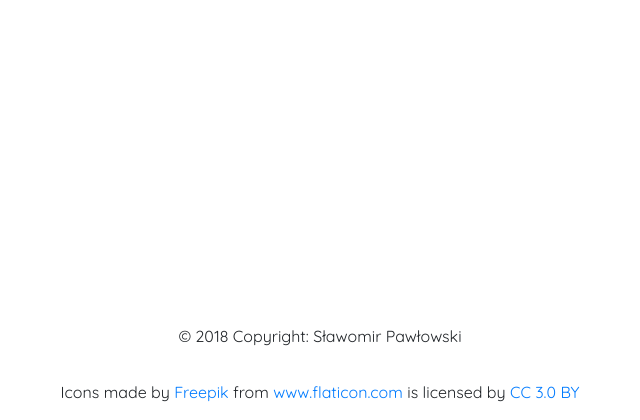
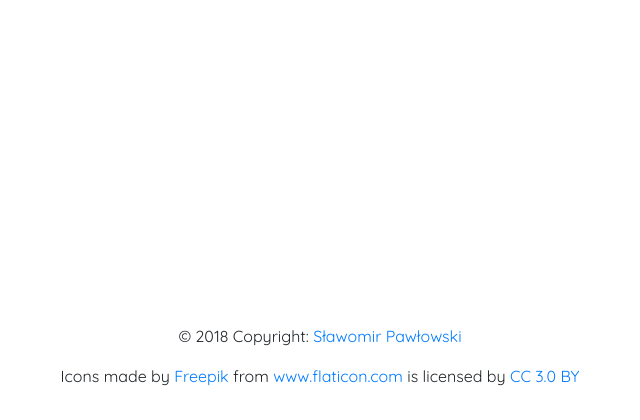
Before and after one commit to slapa2/Plants, a Flask app: page /account in a window 1280 px wide. Shown: the part 772-1192 px from the top of the page, without its empty margins (320-960 px from the left). Run offline with Flask 2, Linux system fonts and the light colour scheme; a user stored in the database is signed in; some libraries are stand-ins or nearby versions.

Commit message:
Addet link to email in footer, biutyfy footer

```diff
--- a/plants/main/templates/layout.html
+++ b/plants/main/templates/layout.html
@@ -72,9 +72,9 @@
 </main>
 <footer class="page-footer font-small mt-4" {% if request.path == '/' %}style="color: grey" {% endif %}>
     <div class="footer-copyright text-center py-3">
-        © 2018 Copyright: Sławomir Pawłowski
+        <p>© 2018 Copyright: <a href="mailto:bazaroslin@gmail.com" target="_blank">Sławomir Pawłowski</a></p>
+        <p>Icons made by <a href="http://www.freepik.com" title="Freepik">Freepik</a> from <a href="https://www.flaticon.com/" title="Flaticon">www.flaticon.com</a> is licensed by <a href="http://creativecommons.org/licenses/by/3.0/" title="Creative Commons BY 3.0" target="_blank">CC 3.0 BY</a></p>
     </div>
-    <div class="text-center py-3">Icons made by <a href="http://www.freepik.com" title="Freepik">Freepik</a> from <a href="https://www.flaticon.com/" title="Flaticon">www.flaticon.com</a> is licensed by <a href="http://creativecommons.org/licenses/by/3.0/" title="Creative Commons BY 3.0" target="_blank">CC 3.0 BY</a></div>
 </footer>
 
 <!-- Optional JavaScript -->
```
